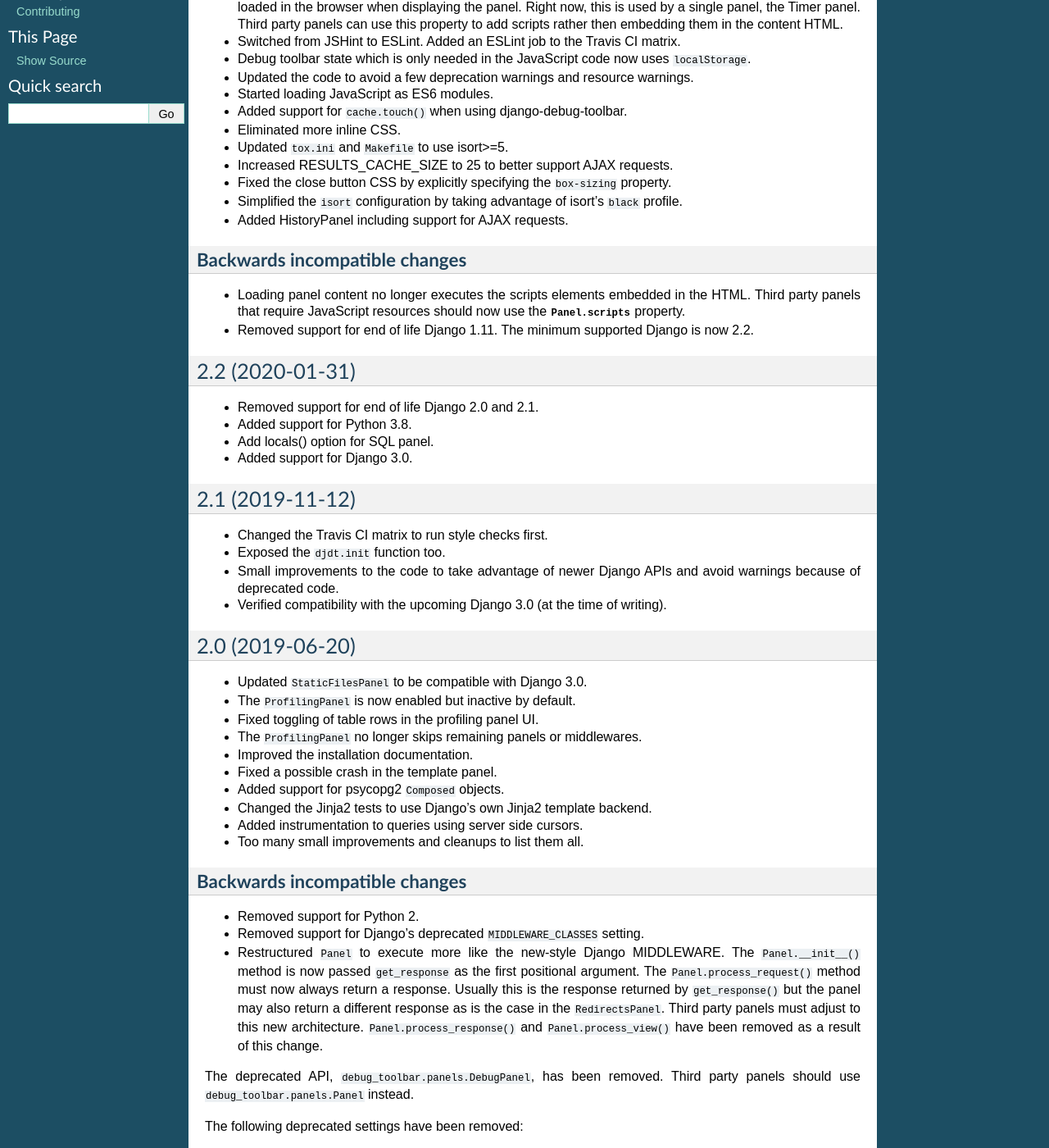
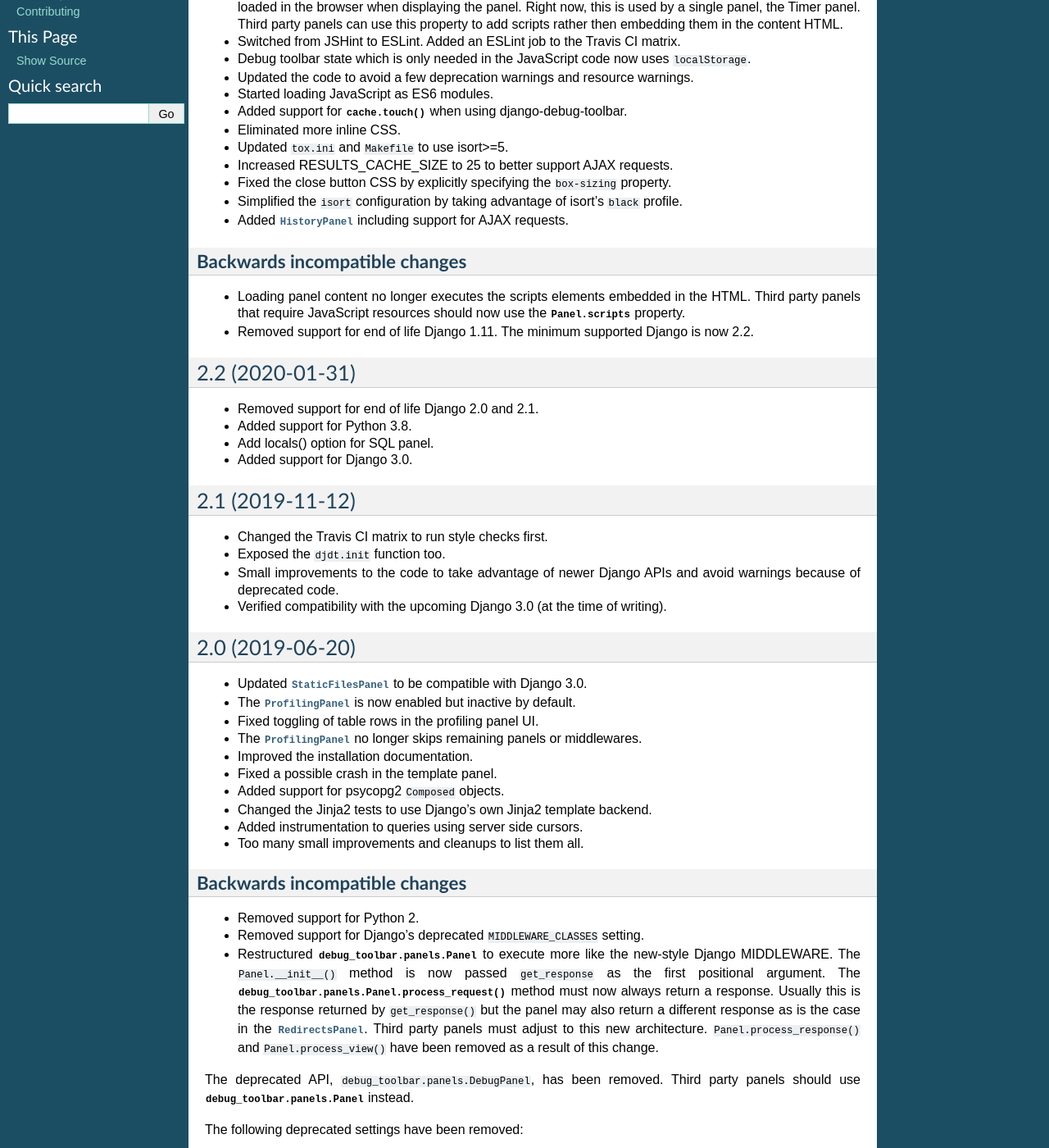
Before and after one commit to jazzband/django-debug-toolbar, a Sphinx documentation site: the page built from docs/changes.rst, in a window 1280 px wide and 1400 px high, scrolled down 894 px. Shown: the whole window at 82% size. Built offline with Sphinx 7.4.7, drawn with Linux system fonts in a browser that asks for light colours; some of the changed text lies outside the part shown.

Commit message:
Improve docs through additional linking and descriptions
Now that Panels can be easily linked, do so thorughout changes.rst.

Improve JavaScript argument documentation by listing them inline.

```diff
--- a/docs/changes.rst
+++ b/docs/changes.rst
@@ -16,10 +16,10 @@
 * Started running Selenium tests on Travis CI.
 * Added a system check which prevents using django-debug-toolbar without
   any enabled panels.
-* Added  :func:`Panel.run_checks <debug_toolbar.panels.Panel.run_checks>`
-  for panels to verify the configuration before the application starts.
+* Added :meth:`Panel.run_checks() <debug_toolbar.panels.Panel.run_checks>` for
+  panels to verify the configuration before the application starts.
 * Validate the static file paths specified in ``STATICFILES_DIRS``
-  exist via :class:`StaticFilesPanel <debug_toolbar.panels.staticfiles.StaticFilesPanel>`
+  exist via :class:`~debug_toolbar.panels.staticfiles.StaticFilesPanel`
 * Introduced `prettier <https://prettier.io/>`__ to format the frontend
   code.
 * Started accessing history views using GET requests since they do not
@@ -62,7 +62,8 @@
   ``localStorage``.
 * Updated the code to avoid a few deprecation warnings and resource warnings.
 * Started loading JavaScript as ES6 modules.
-* Added support for ``cache.touch()`` when using django-debug-toolbar.
+* Added support for :meth:`cache.touch() <django.core.caches.cache.touch>` when
+  using django-debug-toolbar.
 * Eliminated more inline CSS.
 * Updated ``tox.ini`` and ``Makefile`` to use isort>=5.
 * Increased RESULTS_CACHE_SIZE to 25 to better support AJAX requests.
@@ -70,7 +71,8 @@
   ``box-sizing`` property.
 * Simplified the ``isort`` configuration by taking advantage of isort's
   ``black`` profile.
-* Added HistoryPanel including support for AJAX requests.
+* Added :class:`~debug_toolbar.panels.history.HistoryPanel` including support
+  for AJAX requests.
 
 **Backwards incompatible changes**
 ~~~~~~~~~~~~~~~~~~~~~~~~~~~~~~~~~~
@@ -105,10 +107,13 @@
 2.0 (2019-06-20)
 ----------------
 
-* Updated ``StaticFilesPanel`` to be compatible with Django 3.0.
-* The ``ProfilingPanel`` is now enabled but inactive by default.
+* Updated :class:`~debug_toolbar.panels.staticfiles.StaticFilesPanel` to be
+  compatible with Django 3.0.
+* The :class:`~debug_toolbar.panels.profiling.ProfilingPanel` is now enabled
+  but inactive by default.
 * Fixed toggling of table rows in the profiling panel UI.
-* The ``ProfilingPanel`` no longer skips remaining panels or middlewares.
+* The :class:`~debug_toolbar.panels.profiling.ProfilingPanel` no longer skips
+  remaining panels or middlewares.
 * Improved the installation documentation.
 * Fixed a possible crash in the template panel.
 * Added support for psycopg2 ``Composed`` objects.
@@ -120,17 +125,19 @@
 ~~~~~~~~~~~~~~~~~~~~~~~~~~~~~~~~~~
 * Removed support for Python 2.
 * Removed support for Django's deprecated ``MIDDLEWARE_CLASSES`` setting.
-* Restructured ``Panel`` to execute more like the new-style Django MIDDLEWARE.
-  The ``Panel.__init__()`` method is now passed ``get_response`` as the first
-  positional argument. The ``Panel.process_request()`` method must now always
+* Restructured :class:`debug_toolbar.panels.Panel` to execute more like the
+  new-style Django MIDDLEWARE. The ``Panel.__init__()`` method is now passed
+  ``get_response`` as the first positional argument. The
+  :meth:`debug_toolbar.panels.Panel.process_request` method must now always
   return a response. Usually this is the response returned by
   ``get_response()`` but the panel may also return a different response as is
-  the case in the ``RedirectsPanel``. Third party panels must adjust to this
-  new architecture. ``Panel.process_response()`` and ``Panel.process_view()``
-  have been removed as a result of this change.
+  the case in the :class:`~debug_toolbar.panels.redirects.RedirectsPanel`.
+  Third party panels must adjust to this new architecture.
+  ``Panel.process_response()`` and ``Panel.process_view()`` have been removed
+  as a result of this change.
 
 The deprecated API, ``debug_toolbar.panels.DebugPanel``, has been removed.
-Third party panels should use ``debug_toolbar.panels.Panel`` instead.
+Third party panels should use :class:`debug_toolbar.panels.Panel` instead.
 
 The following deprecated settings have been removed:
 
--- a/docs/panels.rst
+++ b/docs/panels.rst
@@ -322,7 +322,7 @@
 be decorated with ``debug_toolbar.decorators.require_show_toolbar`` to prevent
 unauthorized access. There is no public CSS API at this time.
 
-.. autoclass:: debug_toolbar.panels.Panel(*args, **kwargs)
+.. autoclass:: debug_toolbar.panels.Panel
 
     .. autoattribute:: debug_toolbar.panels.Panel.nav_title
 
@@ -366,13 +366,13 @@
 
     Closes the topmost level (window/panel/toolbar)
 
-.. js:function:: djdt.cookie.get
+.. js:function:: djdt.cookie.get(key)
 
     This is a helper function to fetch values stored in the cookies.
 
     :param key: The key for the value to be fetched.
 
-.. js:function:: djdt.cookie.set
+.. js:function:: djdt.cookie.set(key, value, options)
 
     This is a helper function to set a value stored in the cookies.
 
```
